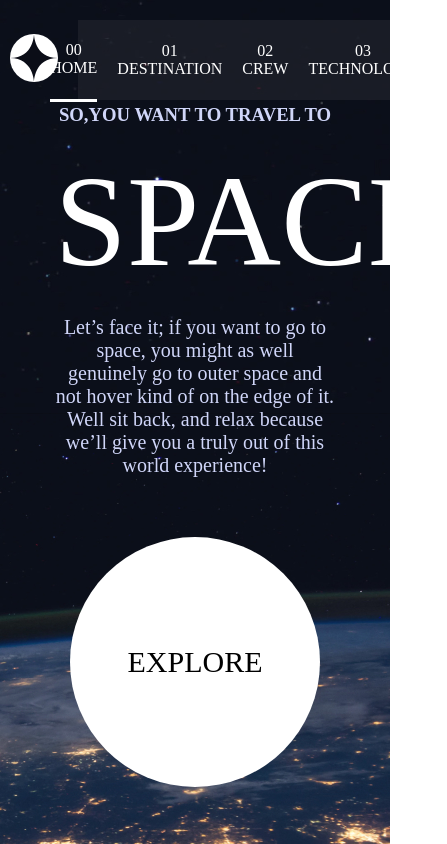
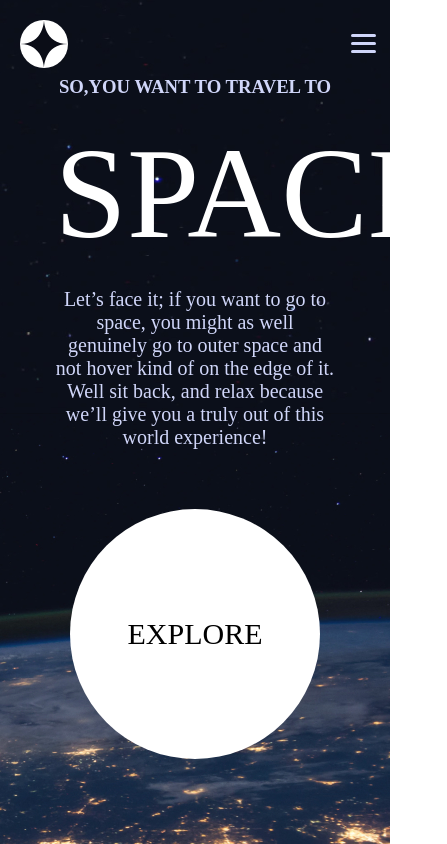
Before and after one commit to shadiex1/space-tourism, a React (Create React App) app: page / in a window 390 px wide. Shown: the whole page, 447 px wide, since content can reach past the window. Built offline with nearby package versions, Linux system fonts and the light colour scheme; a web font is replaced by a local one.

Commit message:
added menu sidebar and toggler

```diff
--- a/src/App.css
+++ b/src/App.css
@@ -1,6 +1,7 @@
 .App {
   text-align: center;
   font-family: 'Bellefair', serif;
+  overflow: hidden;
 }
 
 .App-logo {
--- a/src/Components/Menu/Menu.jsx
+++ b/src/Components/Menu/Menu.jsx
@@ -1,16 +1,42 @@
-import React from "react";
+import React,{Component} from "react";
 import styles from "./Menu.module.scss";
 import { Logo } from "../Svg";
 import {Link} from "react-router-dom";
-const Menu = (props)=>{
-    const {activeLink} = props
-    return(
+import MenuSidebar from "../MenuSidebar/MenuSidebar";
+class Menu extends Component{
+    state = {
+      showMenuSidebar: false,
+      };
+      showMenuSidebarToggleHandler = () => {
+        this.setState((prevState) => {
+          return { showMenuSidebar: !prevState.showMenuSidebar };
+        });
+      };
+      showMenuSidebarClosedHandler = () => {
+        this.setState({ showMenuSidebar: false });
+      };
+    render(){
+        const {activeLink} = this.props
+ return( <> <MenuSidebar
+          open={this.state.showMenuSidebar}
+          closed={this.showMenuSidebarClosedHandler}
+        />
         <div className={styles.Menu}>
             <div className={styles.logo}>
                 <Logo/>
             </div>
+
+
+         <div
+            onClick={this.showMenuSidebarToggleHandler}
+            className={styles.toggler}
+          >
+            <span></span>
+            <span></span>
+            <span></span>
+          </div>
             <div className={styles.line}></div>
-            <div className={styles.nav} style={{backgroundImage: `url(${props.img})`}}>
+            <div className={styles.nav} style={{backgroundImage: `url(${this.props.img})`}}>
                 <ul>
                 <Link  to="/">
                     <li style={activeLink=== "Home"? {borderBottom:"3px solid white"}:null}>00 Home</li>
@@ -29,7 +55,10 @@ const Menu = (props)=>{
                 </ul>
             </div>
         </div>
+        </>
     )
+    }
+
 }
 
 export default Menu
--- a/src/Components/Menu/Menu.module.scss
+++ b/src/Components/Menu/Menu.module.scss
@@ -6,6 +6,29 @@
     .logo{
         margin-left: 60px;
     }
+    .toggler {
+        display: none;
+        flex-direction: column;
+        width: 10%;
+        margin: 0;
+        @media screen and (max-width:500px) {
+            display: flex;
+        }
+        span {
+          display: block;
+          width: 25px;
+          height: 3px;
+          margin-bottom: 5px;
+          position: relative;
+
+          background: #D0D6F9;
+          border-radius: 2px;
+
+          z-index: 1;
+          cursor: pointer;
+
+        }
+      }
     .line{
         background-color: #979797;
         stroke: #ffffff;
@@ -75,3 +98,16 @@
             }
         }
 }
+
+@media screen and (max-width:500px){
+    .Menu{
+        justify-content: space-between;
+        .logo{
+            margin-right: 0;
+            margin: 20px;
+        }
+        .nav{
+            display: none;
+        }
+    }
+}
--- /dev/null
+++ b/src/Components/MenuSidebar/MenuSidebar.jsx
@@ -0,0 +1,69 @@
+import React from "react";
+import styles from "./MenuSidebar.module.scss";
+// import { CloseIcon } from "../SvgIcons/SvgIcons";
+import { CloseIcon } from "../Svg";
+import { Link } from "react-router-dom";
+import { Component } from "react";
+
+class MenuSidebar extends Component {
+  state = {
+    showMenuSidebar: false,
+  };
+
+  componentDidUpdate() {
+    const { open } = this.props;
+    if (open) {
+      document.body.style.overflow = "hidden";
+    } else document.body.style.overflow = "unset";
+  }
+  componentWillUnmount() {
+document.body.style.overflow = "auto";
+  }
+  showMenuSidebarToggleHandler = () => {
+    this.setState((prevState) => {
+      return { showMenuSidebar: !prevState.showMenuSidebar };
+    });
+  };
+  showMenuSidebarClosedHandler = () => {
+    this.setState({ showMenuSidebar: false });
+  };
+
+  render() {
+    const { closed, open } = this.props;
+
+    let attachdstyles = [styles.sidebar, styles.Close];
+    if (open) {
+      attachdstyles = [styles.sidebar, styles.Open];
+    }
+
+    return (
+      <React.Fragment>
+        <div className={attachdstyles.join(" ")}>
+          <div className={styles.title}>
+            <div className={styles.close} onClick={closed}>
+              <CloseIcon />
+            </div>
+          </div>
+          <div className={styles.navigation}>
+            <ul>
+              <Link to="/" onClick={closed} className={styles.link}>
+                <li><span>00</span> HOME</li>
+              </Link>
+              <Link to="/Destination" onClick={closed} className={styles.link}>
+                <li><span>01</span> DESTINATION</li>
+              </Link>
+
+              <Link to="/Crew" className={styles.link} onClick={closed}>
+                <li><span>02</span> CREW</li>
+              </Link>
+              <Link to="/Technology" className={styles.link} onClick={closed}>
+                <li><span>03</span> TECHNOLOGY</li>
+              </Link>
+            </ul>
+          </div>
+        </div>
+      </React.Fragment>
+    );
+  }
+}
+export default MenuSidebar;
--- /dev/null
+++ b/src/Components/MenuSidebar/MenuSidebar.module.scss
@@ -0,0 +1,75 @@
+.sidebar {
+  position: absolute;
+  top: 0;
+  right: 0;
+  width: 70%;
+  height: 100vh;
+  transition: all 0.3s ease-out;
+  z-index: 20;
+  // background-color: #ffffff;
+  backdrop-filter: blur(40px);
+  display: flex;
+  align-items: center;
+  justify-content: flex-start;
+  flex-direction: column;
+  padding: 20px 0;
+  overflow: hidden;
+  // transform: translateX(100%);
+  .title {
+    display: flex;
+    justify-content: flex-end;
+    align-items: center;
+    width: 90%;
+    position: relative;
+    .close {
+      position: absolute;
+      top: 15px;
+      right: 0;
+      width: 20%;
+      cursor: pointer;
+    }
+    svg {
+      width: 100%;
+      cursor: pointer;
+      &:hover {
+        g {
+          path {
+            fill: #D0D6F9;
+          }
+        }
+      }
+    }
+  }
+
+  .navigation {
+    width: 80%;
+    z-index: 2;
+    margin-top: 3rem;
+    ul {
+      margin: 0;
+      padding: 0;
+      list-style-type: none;
+      li,
+      a {
+
+        margin: 15px 10px;
+        cursor: pointer;
+        font-weight: 200;
+        font-size:15px;
+        text-decoration: none;
+        color: #ffffff;
+        text-align: left;
+        span{
+          font-weight: bold;
+        }
+      }
+    }
+  }
+}
+
+.Open {
+  transform: translateX(0%);
+}
+.Close {
+
+display: none;}
--- a/src/Components/Svg.js
+++ b/src/Components/Svg.js
@@ -9,3 +9,15 @@ export const Logo = ()=>{
     )
 
 }
+export const CloseIcon = ()=>{
+    return(
+        <svg width="20" height="21" viewBox="0 0 20 21" fill="none" xmlns="http://www.w3.org/2000/svg">
+        <g id="Group">
+        <rect id="Rectangle Copy" x="2.5752" y="0.954102" width="24" height="3" transform="rotate(45 2.5752 0.954102)" fill="#D0D6F9"/>
+        <rect id="Rectangle Copy 3" x="0.454102" y="17.9246" width="24" height="3" transform="rotate(-45 0.454102 17.9246)" fill="#D0D6F9"/>
+        </g>
+        </svg>
+
+    )
+
+}
```
Also changed, not shown: src/assets/close.svg (added).
